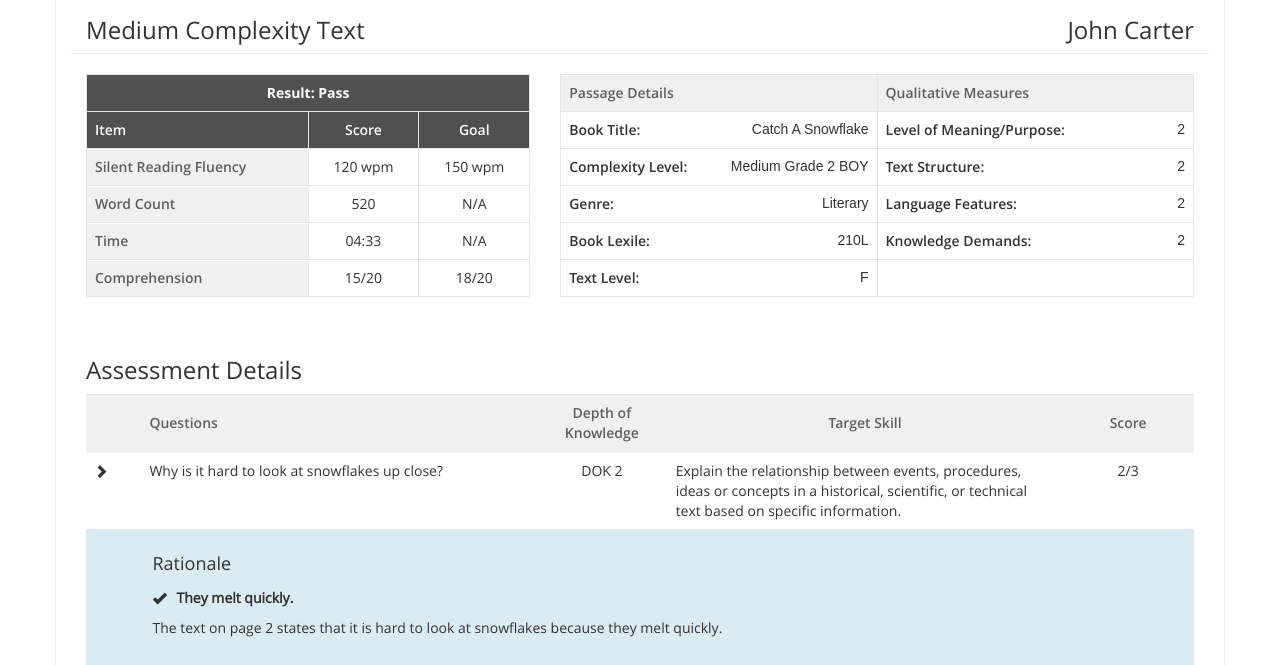
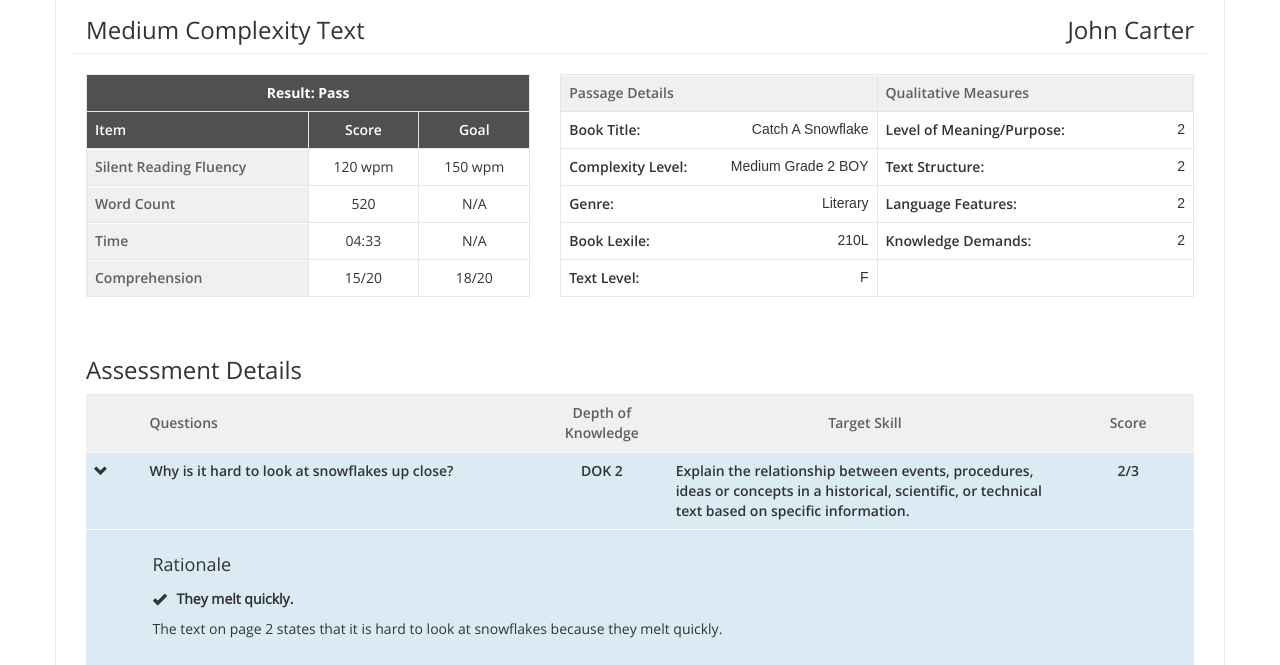
Before and after one commit to rayakkad-amplify/book-management, a plain HTML site: page trc-probe-details.html in a window 1280 px wide. Shown: the part 109-774 px from the top of the page. Drawn offline with Linux system fonts and the light colour scheme.

Commit message:
PR fallout changes

```diff
--- a/trc-probe-details.html
+++ b/trc-probe-details.html
@@ -179,8 +179,8 @@
                 </thead>
 
                 <tbody>
-                    <tr class="accordion-row-header">
-                        <td width="5%"><span class="glyphicon glyphicon-chevron-right"></span></td>
+                    <tr class="accordion-row-header open">
+                        <td width="5%"><span class="glyphicon glyphicon-chevron-right glyphicon-chevron-down"></span></td>
                         <td colspan="3">
                             Why is it hard to look at snowflakes up close?
                         </td>
```
